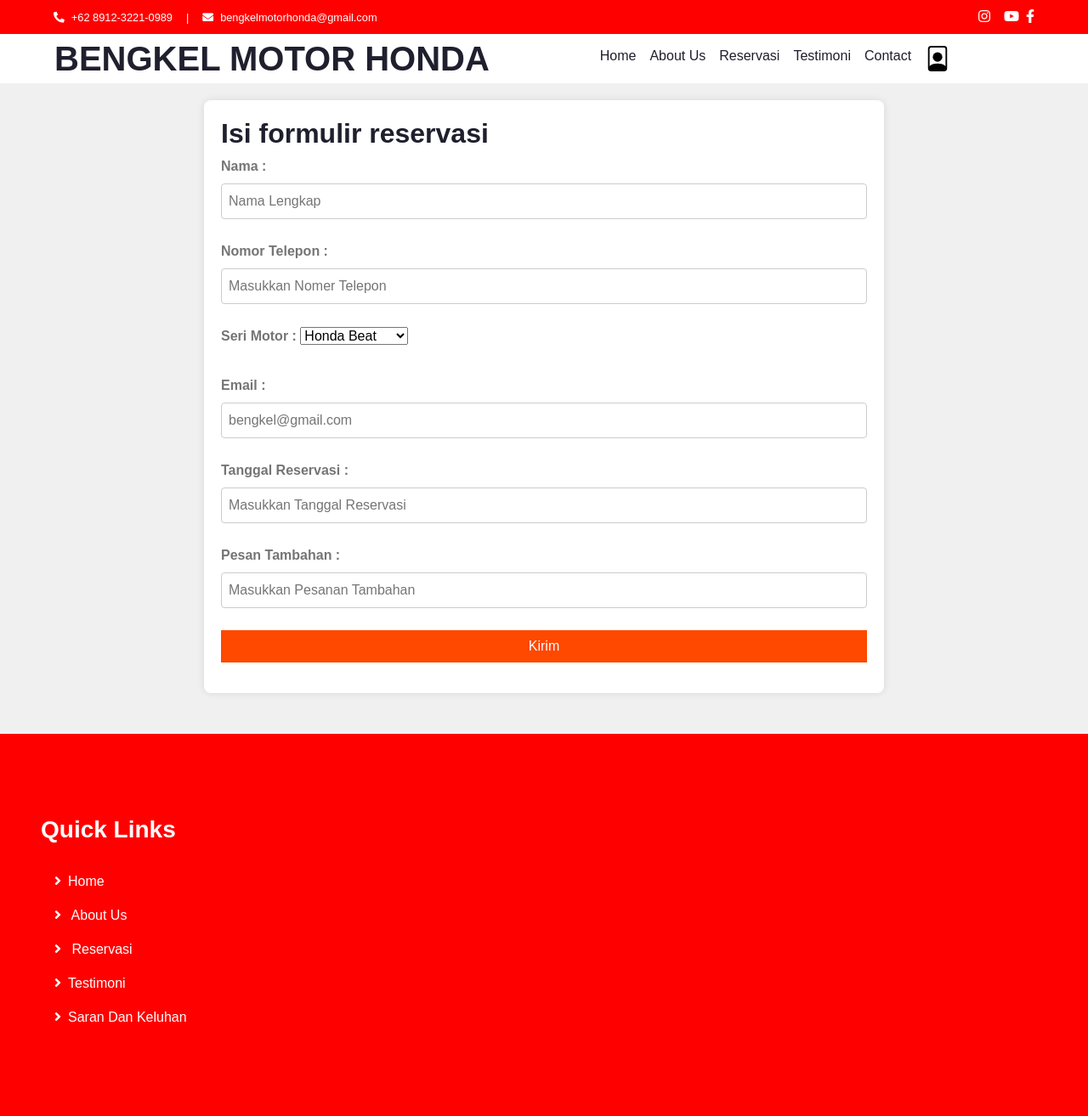
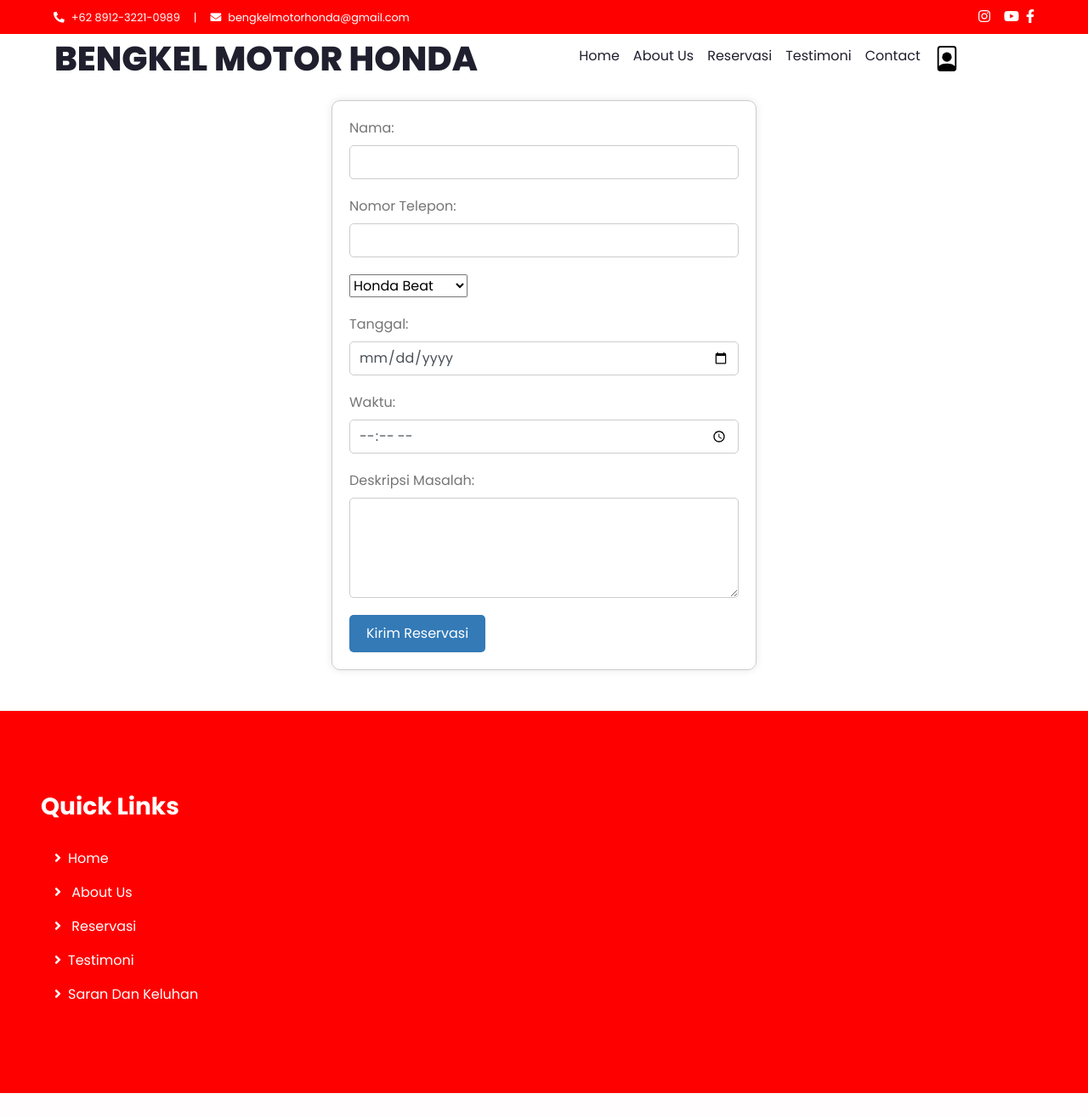
Before and after one commit to Putraww/bengkel, a PHP site: page /index.php?pg=reservasi in a window 1280 px wide. Shown: the whole page at 85% size. After the commit the page ends 1287 px from the top, so only its background shows below. Run offline with PHP 8.4, Linux system fonts and the light colour scheme; data that the repository does not hold is empty; some libraries are stand-ins or nearby versions.

Commit message:
sisa bentr lgi

```diff
--- /dev/null
+++ b/asset/css/res.css
@@ -0,0 +1,33 @@
+.form-reservasi {
+    max-width: 500px;
+    margin: 20px auto;
+    padding: 20px;
+    border: 1px solid #ccc;
+    border-radius: 10px;
+    box-shadow: 0 0 10px rgba(0, 0, 0, 0.1);
+}
+
+.form-group {
+    margin-bottom: 20px;
+}
+
+.form-control {
+    width: 100%;
+    height: 40px;
+    padding: 10px;
+    border: 1px solid #ccc;
+    border-radius: 5px;
+}
+
+.btn-primary {
+    background-color: #337ab7;
+    color: #fff;
+    border: none;
+    padding: 10px 20px;
+    border-radius: 5px;
+    cursor: pointer;
+}
+
+.btn-primary:hover {
+    background-color: #23527c;
+}
--- a/content/reservasi.php
+++ b/content/reservasi.php
@@ -1,119 +1,38 @@
-<?php
-include "admin/koneksi/koneksi.php";
-$queryReservasi = mysqli_query($koneksi, "SELECT * FROM reservasi ORDER BY id DESC");
-if (isset($_POST['simpan'])) {
-    $email = $_POST['email'];
-    $nama = $_POST['nama'];
-    $tanggal = $_POST['tanggal'];
-    $pesan = $_POST['pesan'];
-    $no_telpon = $_POST['no_telpon'];
-    $jenismotor = $_POST['jenismotor'];
+<div class="container">
+    <form action="" method="post" class="form-reservasi">
+        <div class="form-group">
+            <label for="name">Nama:</label>
+            <input type="text" id="name" name="name" required class="form-control">
+        </div>
 
-
-    if (mysqli_num_rows($queryReservasi) > 0) {
-        $id = mysqli_insert_id($koneksi);
-        $update = mysqli_query($koneksi, "UPDATE reservasi SET email = '$email', nama = '$nama', tanggal = '$tanggal', pesan = '$pesan', no_telpon = '$no_telpon', jenismotor = '$jenismotor' WHERE id = '$id'");
-        header("location:?pg=reservasi&edit=berhasil");
-    } else {
-        $insert = mysqli_query($koneksi, "INSERT INTO reservasi (email,nama,tanggal,pesan,no_telpon,jenismotor) VALUES ('$email','$nama','$tanggal','$pesan','$no_telpon','$jenismotor')");
-        header("location:?pg=reservasi&tambah=berhasil");
-    }
-}
-$rowReservasi = mysqli_fetch_assoc($queryReservasi);
-?>
-<style>
-body {
-    font-family: Arial, sans-serif;
-    background-color: #f0f0f0;
-    margin: 0;
-    padding: 0;
-}
-
-header,
-footer {
-    background-color: #333;
-    color: white;
-    text-align: center;
-    padding: 10px 0;
-}
-
-.container {
-    max-width: 800px;
-    margin: 20px auto;
-    background-color: #fff;
-    padding: 20px;
-    border-radius: 8px;
-    box-shadow: 0 0 10px rgba(0, 0, 0, 0.1);
-}
-
-form {
-    display: grid;
-    gap: 10px;
-}
-
-label {
-    font-weight: bold;
-}
-
-input,
-textarea {
-    width: 100%;
-    padding: 8px;
-    border: 1px solid #ccc;
-    border-radius: 4px;
-}
-
-button {
-    background-color: #333;
-    color: white;
-    border: none;
-    padding: 10px 20px;
-    cursor: pointer;
-    border-radius: 4px;
-}
-
-button:hover {
-    background-color: #555;
-}
-</style>
-
-<body>
-    <div class="container">
-        <h2>Isi formulir reservasi</h2>
-        <form action="?pg=reservasi-berhasil" method="post">
-
-            <div class="mb-3">
-                <label for="nama">Nama :</label>
-                <input type="text" id="nama" name="nama" placeholder="Nama Lengkap" required>
+        <div class="form-group">
+            <label for="phone">Nomor Telepon:</label>
+            <input type="tel" id="phone" name="phone" required class="form-control">
         </div>
-            <div class="mb-3">
-                <label for="telepon">Nomor Telepon :</label>
-                <input type="tel" id="telepon" name="no_telpon" placeholder="Masukkan Nomer Telepon" required>
-            </div>
-            <div class="mb-3">
-                <label for="jenismotor">Seri Motor :</label>
-                <select id="jenismotor" name="jenismotor" required>
+        <div class="form-group">
+            <select id="jenis_motor" name="jenis_motor">
+                <label for="jenis_motor">Jenis Motor :</label>
                 <option value="Honda Beat">Honda Beat</option>
                 <option value="Honda Vario">Honda Vario</option>
                 <option value="Honda Scoopy">Honda Scoopy</option>
             </select>
         </div>
-            <div class="mb-3">
-                <label for="email">Email :</label>
-                <input type="email" id="email" name="email" placeholder="bengkel@gmail.com" required>
-            </div>
-            <div class="mb-3">
-                <label for="tanggal">Tanggal Reservasi :</label>
-                <input type="text" id="tanggal" name="tanggal" placeholder="Masukkan Tanggal Reservasi" required>
-            </div>
-            <div class="mb-3">
-                <label for="pesan">Pesan Tambahan :</label>
-                <input id="pesan" name="pesan" rows="4" placeholder="Masukkan Pesanan Tambahan">
-            </div>
-            <div class="mb-3">
-                <input type="submit" class="btn btn-primary" name="simpan" value="Kirim">
+
+        <div class="form-group">
+            <label for="date">Tanggal:</label>
+            <input type="date" id="date" name="date" required class="form-control">
         </div>
 
+        <div class="form-group">
+            <label for="time">Waktu:</label>
+            <input type="time" id="time" name="time" required class="form-control">
+        </div>
+
+        <div class="form-group">
+            <label for="description">Deskripsi Masalah:</label>
+            <textarea id="description" name="description" rows="4" required class="form-control"></textarea>
+        </div>
+
+        <button type="submit" class="btn btn-primary">Kirim Reservasi</button>
     </form>
 </div>
-</body>
--- a/inc/navbar.php
+++ b/inc/navbar.php
@@ -36,7 +36,7 @@
             <div class="navbar-nav m-auto py-0 ">
                 <a href="?pg=home" class="nav-item nav-link text-dark">Home</a>
                 <a href="?pg=about" class="nav-item nav-link text-dark">About Us</a>
-                <a href="login.php" class="nav-item nav-link text-dark">Reservasi</a>
+                <a href="?pg=reservasi" class="nav-item nav-link text-dark">Reservasi</a>
                 <a href="?pg=testimoni" class="nav-item nav-link text-dark">Testimoni</a>
                 <a href="?pg=contact" class="nav-item nav-link text-dark">Contact</a>
                 <a href="login.php" class="nav-item nav-link">
--- a/index.php
+++ b/index.php
@@ -30,6 +30,7 @@ session_start();
 
     <!-- Customized Bootstrap Stylesheet -->
     <link href="asset/css/style.css" rel="stylesheet">
+    <link href="asset/css/res.css" rel="stylesheet">
 </head>
 
 <body>
```
Also changed, not shown: admin/content/reservasi-berhasil.php (added, +79 -0 lines), admin/content/reservasi.php (added, +41 -0 lines), content/home.php (+5 -5 lines), content/reservasi-berhasil.php (deleted, +0 -106 lines). Lines whose indentation alone changed are shown as unchanged.
